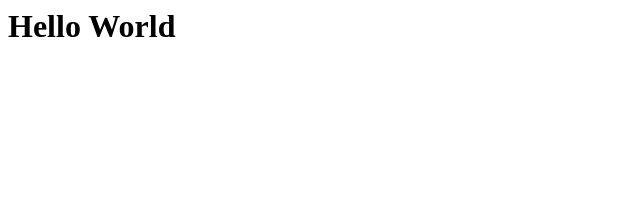
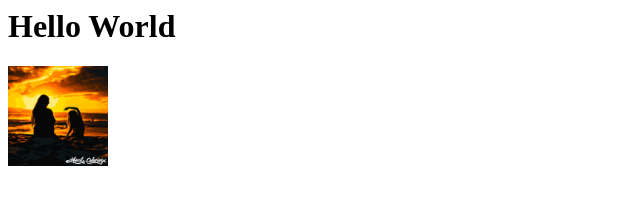
Before and after one commit to chu-yin/git-test, a plain HTML site: page index.html in a window 1280 px wide. Shown: the whole page, without its empty margins (0-640 px from the left). Drawn offline with Linux system fonts and the light colour scheme.

Commit message:
新增sunset.png

```diff
--- a/index.html
+++ b/index.html
@@ -1 +1,2 @@
 <h1>Hello World</h1>
+<img src="sunset.png" height="100">
```
Also changed, not shown: sunset.png (added).
